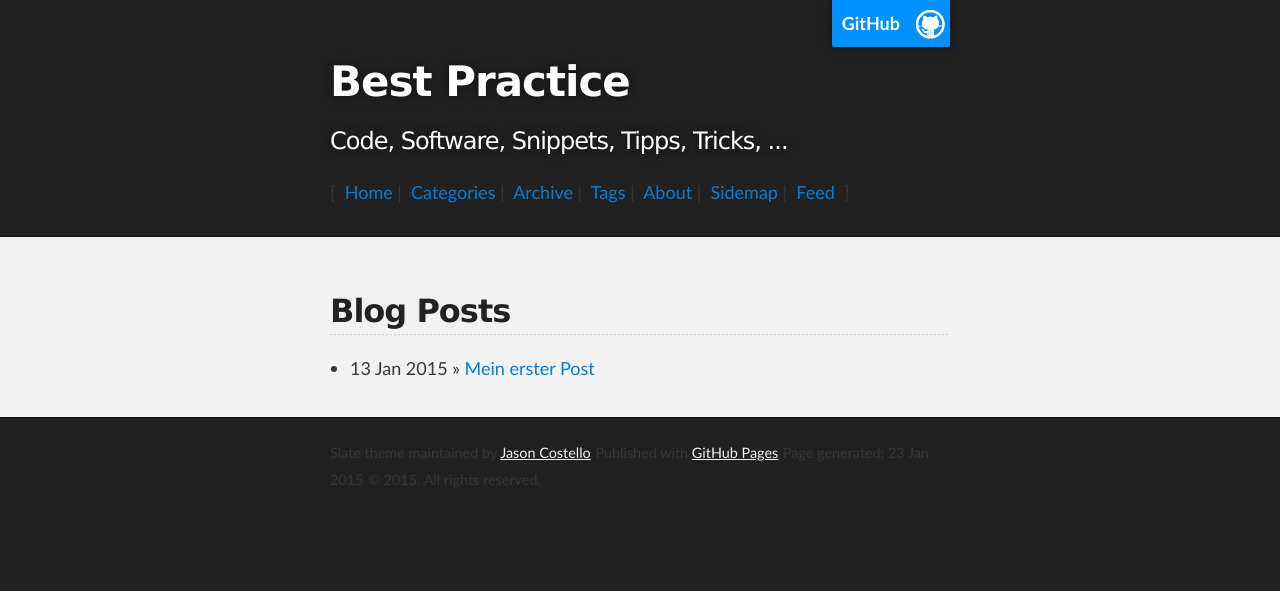
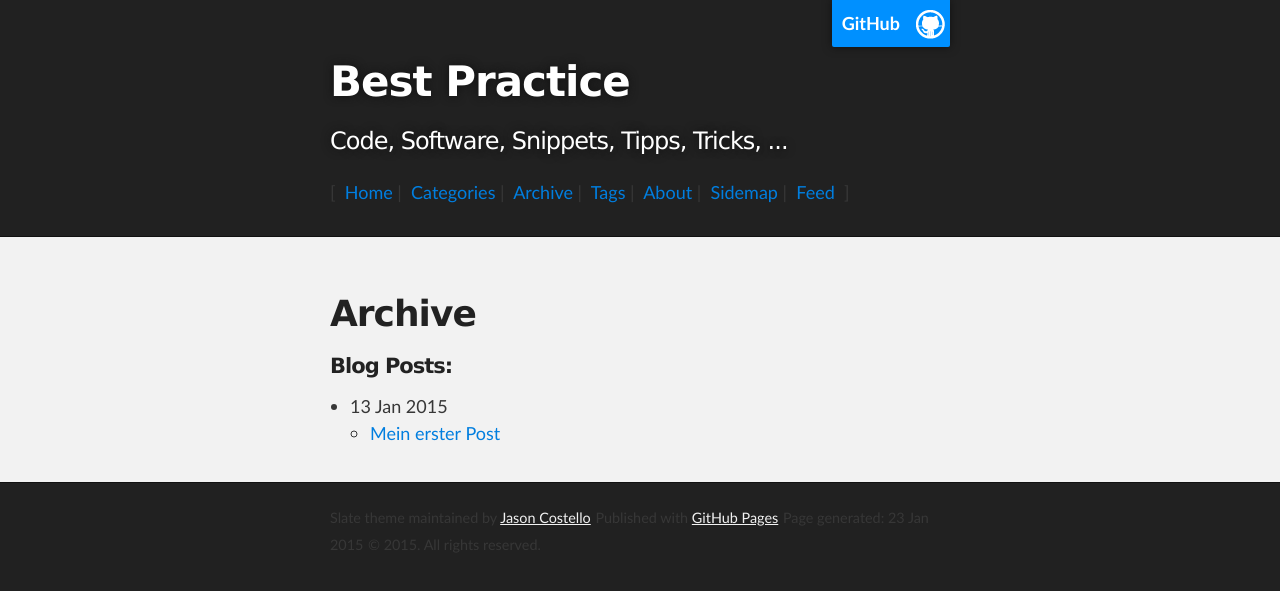
Before and after one commit to cniweb/best-practice, a Jekyll site: the page built from archive.md, in a window 1280 px wide. Shown: the top 591 px of the page. Built offline with Jekyll 4.4.1, drawn with Linux system fonts in a browser that asks for light colours.

Commit message:
Update Archive

```diff
--- a/archive.md
+++ b/archive.md
@@ -2,9 +2,19 @@
 layout: default
 title: Archive
 ---
+<header id="post-header">
+    <h1 id="post-title">{{ page.title }}</h1>
+    <h4 id="post-subtitle">Blog Posts:</h4>
+</header>
 
-## Blog Posts
-
-{% for post in site.posts %}
-  * {{ post.date | date_to_string }} &raquo; [ {{ post.title }} ]({{ site.baseurl }}{{ post.url }})
-{% endfor %}
+<div id="post-content">
+  <ul>
+    {% for post in site.posts %}
+      <li>{{ post.date | date_to_string }}
+        <ul>
+          <li><a href="{{ site.baseurl }}{{ post.url }}">{{ post.title }}</a></li>
+        </ul>
+      </li>
+    {% endfor %}
+  </ul>
+</div>
```
